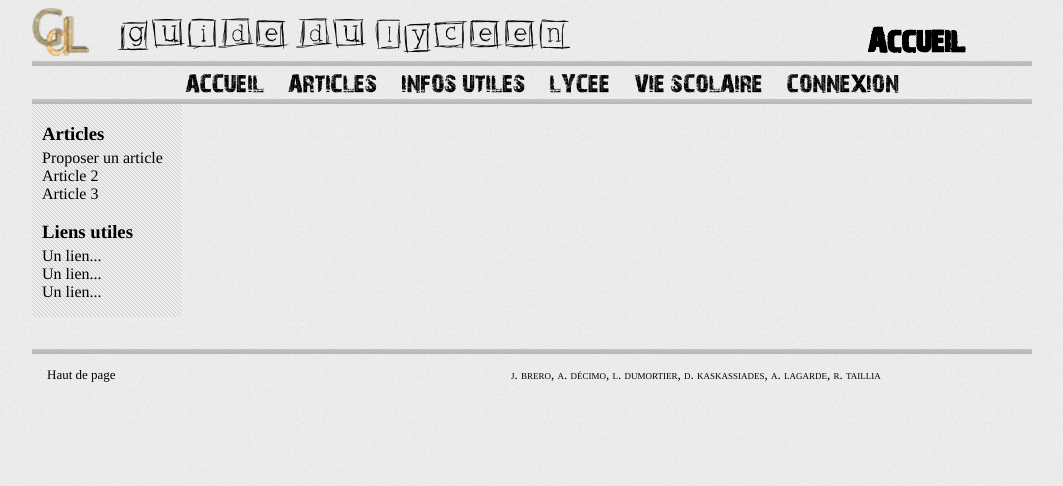
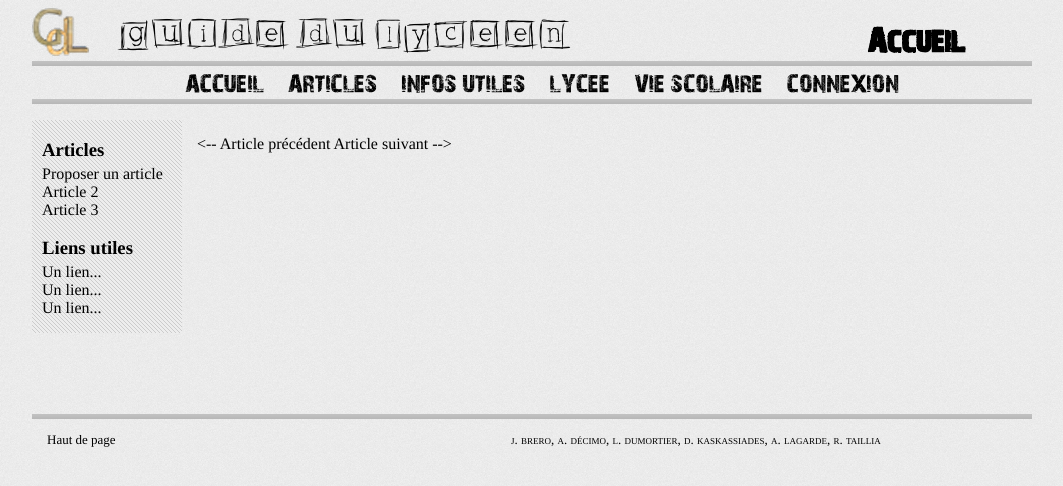
Before and after one commit to MisterDA/GuideDuLyceen, a PHP site: page /articles.php in a window 1280 px wide. Shown: the top 486 px of the page, without its empty margins (108-1171 px from the left). Run offline with PHP 8.4, Linux system fonts and the light colour scheme.

Commit message:
Ajout support 'article précedent', etc.

```diff
--- a/articles.php
+++ b/articles.php
@@ -58,6 +58,13 @@
 				</p>
 		</aside>
 
+		<nav>
+			<p>
+				<a href="#" class="article_link">&lt;-- Article précédent</a>
+				<a href="#" class="article_link">Article suivant --&gt;</a>
+			</p>
+		</nav>
+
 		<article>
 
 			<?php ?>
@@ -72,7 +79,7 @@
 		<p><a href="#main_wrapper">Haut de page</a>
 		<?php
 			if (isset($_SESSION['username']))
-				echo ' | ' .  htmlspecialchars($_SESSION['username']) . ' est connecté. ';
+				echo ' | ' . htmlspecialchars($_SESSION['username']) . ' est connecté. ';
 		?>
 		</p>
 		<p id="credits" class="family_name">j. brero, a. décimo, l. dumortier, d. kaskassiades, a. lagarde, r. taillia</p>
```
Lines whose indentation alone changed are shown as unchanged.
